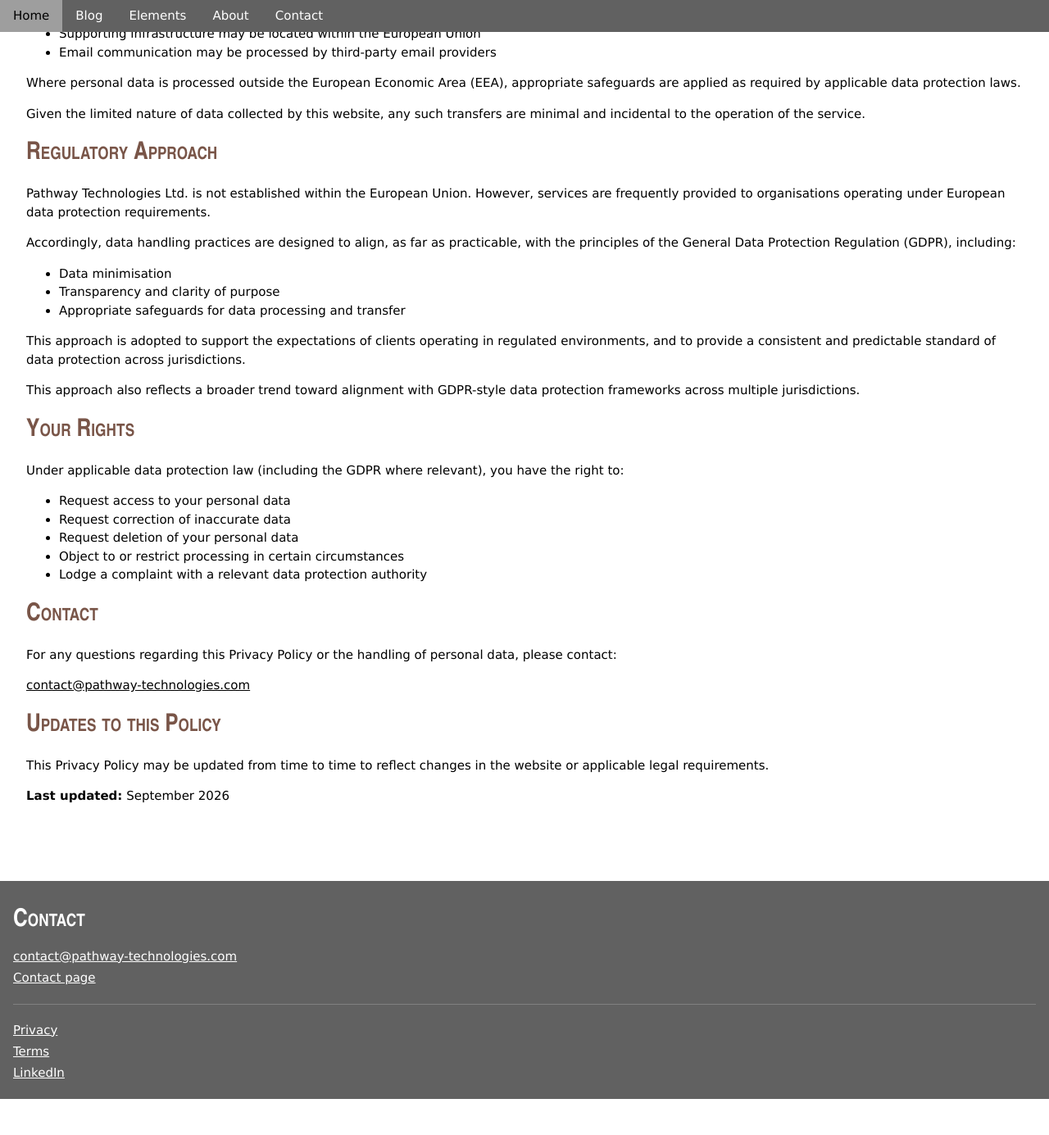
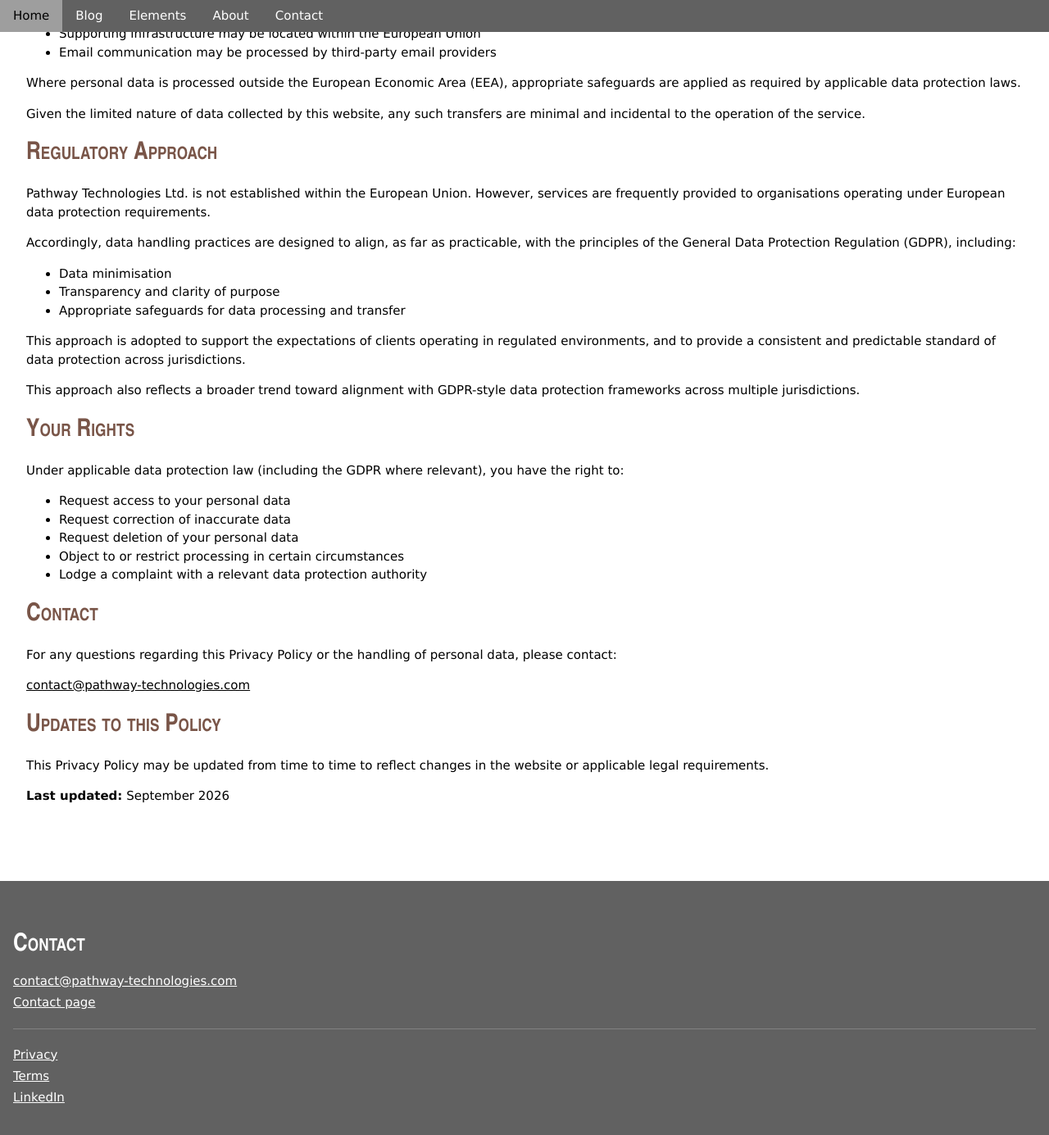
Before and after one commit to ptl-cloud/ptl-cloud.github.io, a Jekyll site: the page built from website/pages/privacy_policy.md, in a window 1280 px wide and 1400 px high, scrolled down 2418 px. Shown: the top 1385 px of the window at 82% size. Built offline with Jekyll 4.4.1, drawn with Linux system fonts in a browser that asks for light colours; before the commit the page ends 3759 px from its top, so only the background shows below that.

Commit message:
scss improvements

```diff
--- a/website/_includes/navigation-bar.html
+++ b/website/_includes/navigation-bar.html
@@ -3,7 +3,7 @@
   <nav class="w3-bar ptl-nav-bg-color">
     {% for item in site.data.nav-menu %}
       {% if item.subitems %}
-        <div class="w3-dropdown-hover">
+        <div class="w3-dropdown-hover ptl-nav-dropdown">
           <button class="w3-button ptl-nav-bg-hover" aria-haspopup="true" aria-controls="elements-menu">{{ item.text }}</button>
           <div id="elements-menu" class="w3-dropdown-content w3-bar-block w3-card-4 ptl-nav-bg-color">
             {% for subitem in item.subitems %}
--- a/website/_sass/ptl.scss
+++ b/website/_sass/ptl.scss
@@ -1,14 +1,14 @@
 @use "w3";
 @use "theme" as *;
 
-.ptl-square-image{
+.ptl-square-image {
   width: 100%;
   object-fit: cover;
   aspect-ratio: 1/1;
 }
 
 // https://usefulangle.com/post/374/responsive-video-embed-with-css
-.ptl-video{
+.ptl-video {
   width: 100%;
   max-width: 800px;
   aspect-ratio: 16/9;
@@ -17,11 +17,18 @@
   border: none;
 }
 
-.w3-dropdown-hover:focus-within .w3-dropdown-content {
+.ptl-page table {
+  border-collapse: collapse;
+  border-spacing: 0;
+}
+
+.ptl-nav-dropdown:focus-within > .w3-dropdown-content {
   display: block;
 }
 
 // Hero Banner
+$ptl-banner-height: 300px;
+
 .ptl-hero-banner {
   width: 100%;
   min-height: $ptl-banner-height;
@@ -109,11 +116,11 @@ body.ptl-page {
 }
 
 // Footer spacing
-footer {
+.ptl-page footer {
   padding-top: $ptl-space-md;
   padding-bottom: $ptl-space-md;
 }
-footer p {
+.ptl-page footer p {
   margin: 0.25rem 0;
 }
 
--- a/website/_sass/theme.scss
+++ b/website/_sass/theme.scss
@@ -10,7 +10,7 @@ $ptl-space-lg: 3rem;     // 48px
 
 
 // =========================
-// Navigator theme
+// Navigation theme
 // =========================
 .ptl-nav-bg-color {
   @extend .w3-dark-gray;
@@ -28,7 +28,7 @@ $ptl-space-lg: 3rem;     // 48px
 // =========================
 .ptl-btn-bg {
   @extend .w3-dark-gray;
-  @extend .ptl-footer-text-color; // or white text explicitly
+  @extend .w3-text-white;
 }
 
 .ptl-btn-bg-hover {
@@ -39,7 +39,6 @@ $ptl-space-lg: 3rem;     // 48px
 // =========================
 // Hero Banner
 // =========================
-$ptl-banner-height: 300px;
 .ptl-banner-bg-color {
   @extend .w3-blue-gray;
 }
@@ -48,7 +47,10 @@ $ptl-banner-height: 300px;
 // =========================
 // General HTML elements
 // =========================
-h1,h2,h3,h4 {
+.ptl-page h1,
+.ptl-page h2,
+.ptl-page h3,
+.ptl-page h4 {
   @extend .w3-text-brown;
   font-family: "Helvetica Narrow", "Arial Narrow", sans-serif;
   font-variant: small-caps;
@@ -65,23 +67,21 @@ h1,h2,h3,h4 {
 .ptl-footer-text-color {
   @extend .w3-text-white;
 }
-footer h2 {
+.ptl-page footer h2 {
   @extend .ptl-footer-text-color; // Override default header colour
 }
 
 
 // =========================
-// Default table layout
+// Table borders
 // =========================
 // All borders visible
-table{
-  border-collapse: collapse;
-  border-spacing: 0;
+.ptl-page table {
   border:2px solid #000000;
 }
-th{
+.ptl-page th {
   border:2px solid #000000;
 }
-td{
+.ptl-page td {
   border:1px solid #000000;
 }
```
